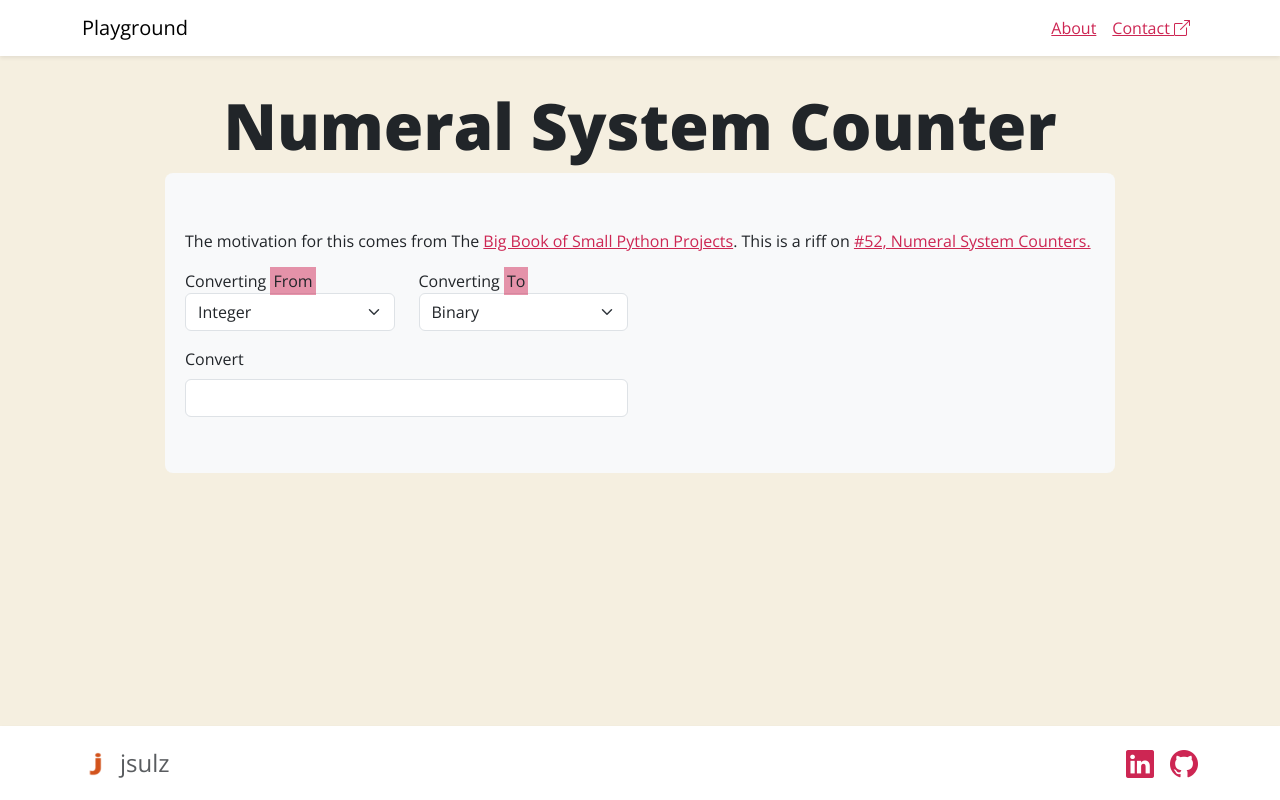
After one commit to jsulz/playground, a Flask app: page /numeral-system-converter in a window 1280 px wide. The commit adds this page. Run offline with Flask 3, Linux system fonts and the light colour scheme; parts of the project's set-up code (start-up, migrations or seed data) failed here and were passed over.

Commit message:
starting numeral system counter

```diff
--- a/playground/app.py
+++ b/playground/app.py
@@ -3,6 +3,7 @@ from . import playground
 from . import birthday_paradox
 from . import factor_finder
 from . import dice_roll_simulator
+from . import numbers
 
 
 def create_app(test_config=None):
@@ -13,6 +14,7 @@ def create_app(test_config=None):
     app.register_blueprint(birthday_paradox.bp)
     app.register_blueprint(factor_finder.ff)
     app.register_blueprint(dice_roll_simulator.drs)
+    app.register_blueprint(numbers.nsc)
 
     app.register_error_handler(404, page_not_found)
 
--- /dev/null
+++ b/playground/numbers.py
@@ -0,0 +1,9 @@
+from flask import Blueprint, render_template, request
+
+nsc = Blueprint("numbers", __name__, template_folder="templates")
+
+
+@nsc.route("/numeral-system-converter", methods=["GET", "POST"])
+def numerical_system_counter():
+    print(request.method)
+    return render_template("bbospp/numbers.html.jinja")
--- /dev/null
+++ b/playground/templates/bbospp/numbers.html.jinja
@@ -0,0 +1,60 @@
+{% extends "base.html.jinja" %}
+
+{% block title%}| Numeral System Counter {% endblock %}
+{% block header%}Numeral System Counter{% endblock %}
+
+{% block content%}
+<div class="row justify-content-center">
+    <div class="p-2 mb-4 bg-body-tertiary rounded-3 col-10">
+        <div class="container-fluid py-5">
+            <div class="col-md-12">
+                <p>The motivation for this comes from The <a
+                        href="https://nostarch.com/big-book-small-python-projects">Big Book of Small Python
+                        Projects</a>. This is a riff on <a
+                        href="https://inventwithpython.com/bigbookpython/project52.html">#52,
+                        Numeral System Counters.</a></p>
+                <form action="/million-dice-statistics" method="POST">
+                    <div class="mb-3 row">
+                        <div class="col-3">
+                            <label for="convert-from">Converting <mark>From</mark></label>
+                            <select class="form-select" name="convert-from" id="">
+                                <option value="int" selected>Integer</option>
+                                <option value="bin">Binary</option>
+                                <option value="oct">Octal</option>
+                                <option value="hex">Hexadecimal</option>
+                            </select>
+                        </div>
+                        <div class="col-3">
+                            <label for="convert-to">Converting <mark>To</mark></label>
+                            <select class="form-select" name="convert-to" id="">
+                                <option value="int">Integer</option>
+                                <option value="bin" selected>Binary</option>
+                                <option value="oct">Octal</option>
+                                <option value="hex">Hexadecimal</option>
+                            </select>
+                        </div>
+                    </div>
+                    <div class="row">
+                        <div class="col-6">
+                            <label for="number" class="form-label">Convert</label>
+                            <input type="text" name="number" class="form-control" id="number">
+                        </div>
+                    </div>
+                </form>
+                {% if results %}
+                <div class="mb-5 mt-5">
+                    {% if results.error %}
+                    <p>Sorry, the value you entered <mark>was not a number</mark> or was an attempt to convert to
+                        something that we don't allow. Please try again!.</p>
+                    {% else %}
+                    <input class="form-control" type="text" value="Disabled readonly input"
+                        aria-label="Disabled input example" disabled readonly>
+                    {% endif %}
+                </div>
+                {% endif %}
+            </div>
+        </div>
+    </div>
+</div>
+</div>
+{% endblock%}
```
Also changed, not shown: playground/templates/pages/home.html.jinja (+13 -0 lines).
